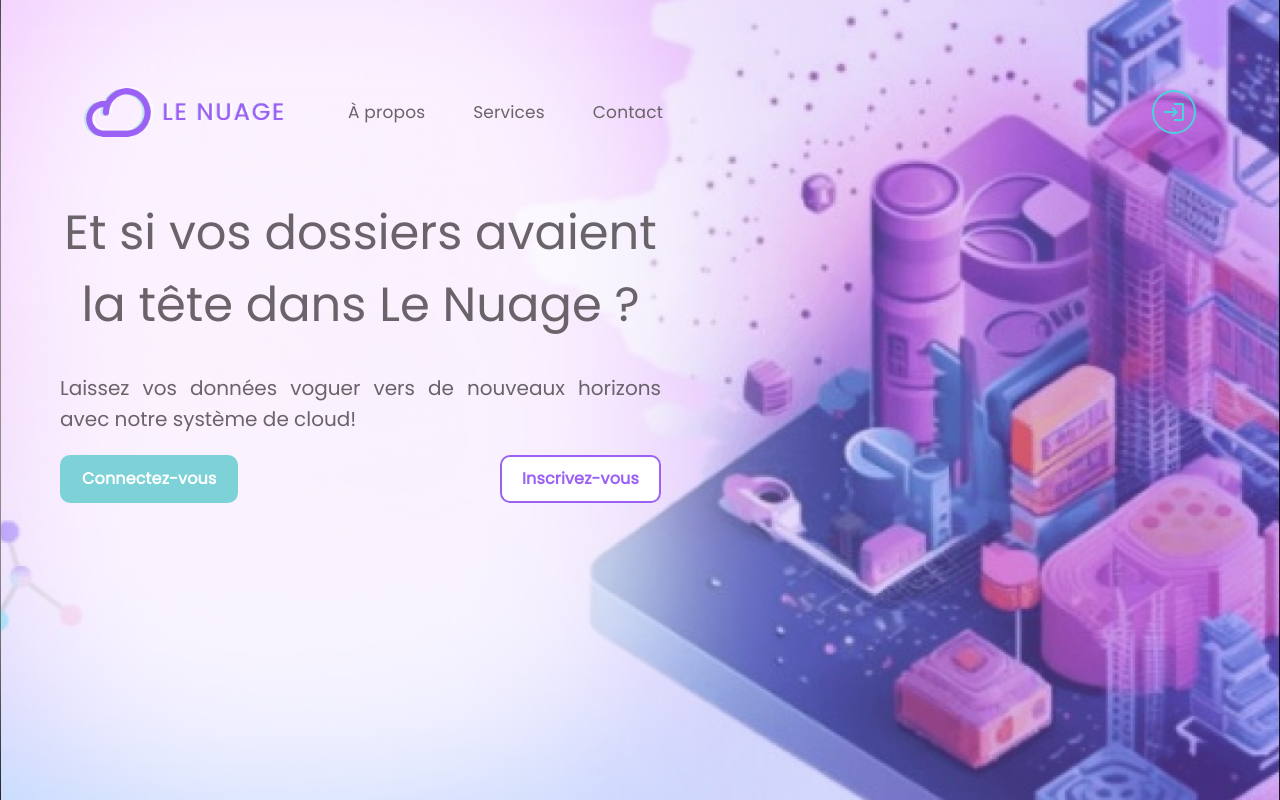
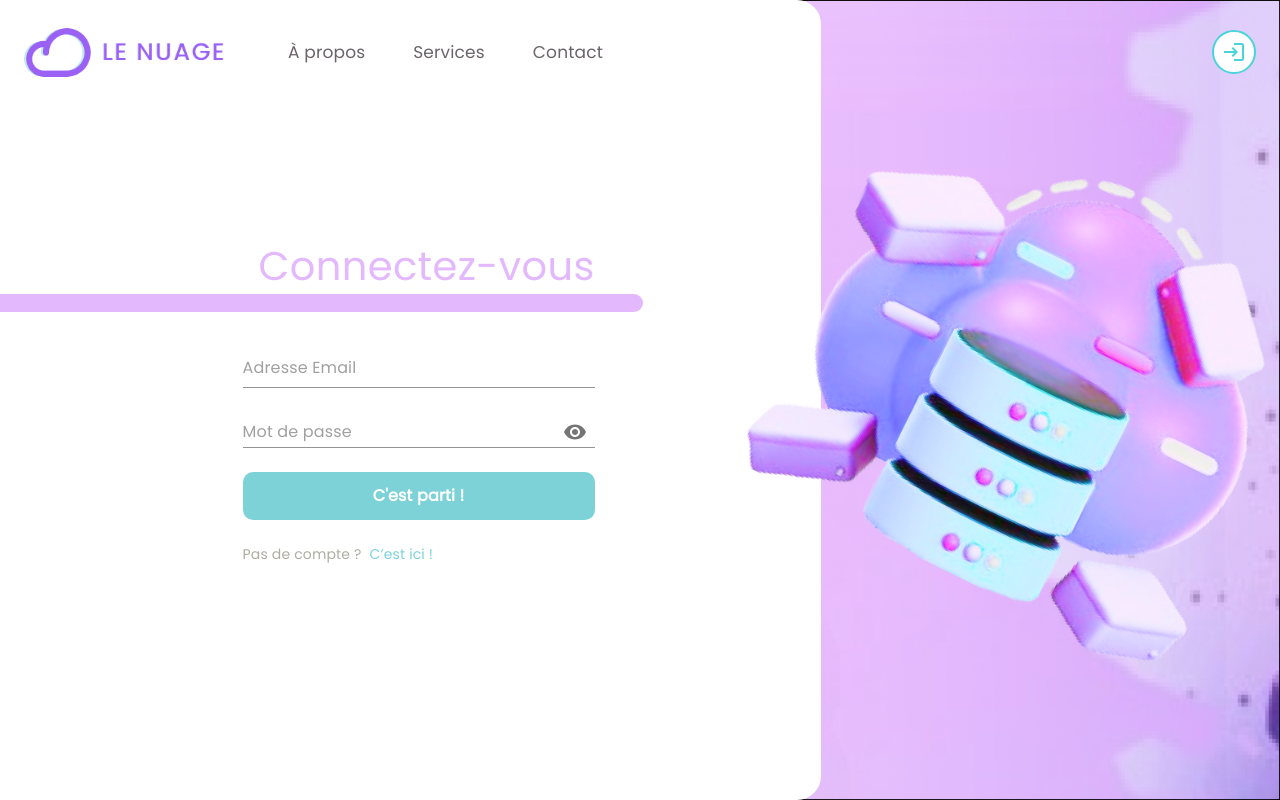
Before and after one commit to Jess2410/MyCloud-front, a React (Vite) app: page /login in a window 1280 px wide. Built offline with nearby package versions, Linux system fonts and the light colour scheme.

Commit message:
feat: Login, Register and Password Forget Pages added

```diff
--- a/src/App.css
+++ b/src/App.css
@@ -5,46 +5,3 @@ body,
 * {
   font-family: "Poppins", sans-serif;
 }
-#root {
-  /* max-width: 1280px; */
-  margin: 0 auto;
-  /* padding: 2rem; */
-  text-align: center;
-  font-family: "Poppins", sans-serif;
-}
-
-.logo {
-  height: 6em;
-  padding: 1.5em;
-  will-change: filter;
-  transition: filter 300ms;
-}
-.logo:hover {
-  filter: drop-shadow(0 0 2em #646cffaa);
-}
-.logo.react:hover {
-  filter: drop-shadow(0 0 2em #61dafbaa);
-}
-
-@keyframes logo-spin {
-  from {
-    transform: rotate(0deg);
-  }
-  to {
-    transform: rotate(360deg);
-  }
-}
-
-@media (prefers-reduced-motion: no-preference) {
-  a:nth-of-type(2) .logo {
-    animation: logo-spin infinite 20s linear;
-  }
-}
-
-.card {
-  padding: 2em;
-}
-
-.read-the-docs {
-  color: #888;
-}
--- a/src/components/Form/GenericForm.tsx
+++ b/src/components/Form/GenericForm.tsx
@@ -1,6 +1,6 @@
 import Box from "@mui/material/Box";
 import Input from "./Input";
-import Button from "../button/Button";
+import Button from "../Button/Button";
 import { Link, Typography } from "@mui/material";
 import { FC } from "react";
 
@@ -16,6 +16,7 @@ type GenericFormProps = {
   spanText: string;
   linkText: string;
 };
+
 const GenericForm: FC<GenericFormProps> = ({
   title,
   inputs,
@@ -29,7 +30,8 @@ const GenericForm: FC<GenericFormProps> = ({
       sx={{
         "& > :not(style)": {
           m: 1,
-          width: "400px",
+          width: "100%",
+          maxWidth: "400px",
           display: "flex",
           flexDirection: "column",
           fontFamily: "Poppins",
@@ -42,11 +44,12 @@ const GenericForm: FC<GenericFormProps> = ({
       <Typography
         component="h2"
         sx={{
-          fontSize: "40px",
+          fontSize: ["32px", "40px"],
           fontFamily: "Poppins",
           textAlign: "right",
           color: "#E4B8FD",
           position: "relative",
+          marginBottom: "1rem",
         }}
       >
         {title}
@@ -67,7 +70,7 @@ const GenericForm: FC<GenericFormProps> = ({
       {inputs.map((input, index) => (
         <Input key={index} label={input.label} password={input.password} />
       ))}
-      <Box sx={{ padding: "24px 0" }}>
+      <Box sx={{ padding: "1rem 0" }}>
         <Button
           label={buttonText}
           variant="contained"
--- a/src/components/NavBar/Navbar.tsx
+++ b/src/components/NavBar/Navbar.tsx
@@ -45,7 +45,7 @@ const Navbar: React.FC = () => {
 
   return (
     <AppBar
-      position="static"
+      position="absolute"
       sx={{
         backgroundColor: "transparent",
         padding: "0",
@@ -194,9 +194,10 @@ const Navbar: React.FC = () => {
             sx={{
               flexGrow: 0,
               border: "2px solid #49d4db ",
+              background: "#fff",
               borderRadius: "50%",
               "&:hover": {
-                background: "RGBA(228,184,253,0.2)",
+                background: "RGBA(256,256,256,0.8)",
               },
             }}
           >
--- a/src/views/app/UiComponents/UiComponents.tsx
+++ b/src/views/app/UiComponents/UiComponents.tsx
@@ -1,4 +1,4 @@
-import Button from "../../../components/button/Button";
+import Button from "../../../components/Button/Button";
 import addFile from "../../../assets/icons/add-file-icon.png";
 import addFolder from "../../../assets/icons/add-folder-icon.png";
 import trash from "../../../assets/icons/trash-icon.png";
--- a/src/views/app/home/HomeView.tsx
+++ b/src/views/app/home/HomeView.tsx
@@ -1,52 +1,65 @@
 import Navbar from "../../../components/NavBar/Navbar";
-import Button from "../../../components/button/Button";
+import Button from "../../../components/Button/Button";
 import background from "../../../assets/images/Homebackground-home.png";
 import { Link } from "react-router-dom";
 
 export default function HomeView() {
   return (
-  <div style={{
+    <div
+      style={{
         height: "100vh",
         margin: "-8px",
         backgroundImage: `url(${background})`,
         backgroundSize: "cover",
         backgroundPosition: "center",
         backgroundRepeat: "no-repeat",
-  }}>
-    <div style={{
-      padding: "60px"
-    }}>
+      }}
+    >
+      <div
+        style={{
+          padding: "60px",
+        }}
+      >
         <Navbar />
-    <div style={{
+        <div
+          style={{
             width: "601px",
             height: "469px",
             padding: "70px, 0px, 40px, 0px",
-      gap: "40px"
-      }}>
-      <h1 style={{
+            gap: "40px",
+          }}
+        >
+          <h1
+            style={{
               fontFamily: "Poppins",
               fontWeight: 500,
               fontSize: "48px",
               lineHeight: "72px",
-        color: "#6A6369"
-      }}>
+              color: "#6A6369",
+            }}
+          >
             Et si vos dossiers avaient la tête dans Le Nuage ?
           </h1>
-      <p style={{
+          <p
+            style={{
               fontSize: "20px",
               fontFamily: "Poppins",
               fontWeight: 400,
-        lineHeight:"31px",
+              lineHeight: "31px",
               textAlign: "justify",
-        color: "#6A6369"
-      }}>
-        Laissez vos données voguer vers de nouveaux horizons avec notre système de cloud!
+              color: "#6A6369",
+            }}
+          >
+            Laissez vos données voguer vers de nouveaux horizons avec notre
+            système de cloud!
           </p>
 
-      <div style={{
+          <div
+            style={{
               display: "flex",
-        justifyContent: "space-between"
-      }}>
+              justifyContent: "space-between",
+            }}
+          >
             <Link to="/login">
               <Button label={"Connectez-vous"} variant="contained" />
             </Link>
@@ -56,5 +69,6 @@ export default function HomeView() {
           </div>
         </div>
       </div>
-  </div>);
+    </div>
+  );
 }
--- /dev/null
+++ b/src/views/app/login/LoginView.tsx
@@ -0,0 +1,82 @@
+import CssBaseline from "@mui/material/CssBaseline";
+import Paper from "@mui/material/Paper";
+import Box from "@mui/material/Box";
+import Grid from "@mui/material/Grid";
+import background from "../../../assets/images/background-form.png";
+import cloudImage from "../../../assets/images/cloud-data.png";
+import FormLoginGeneric from "../../../components/Form/FormLoginGeneric";
+import Navbar from "../../../components/NavBar/Navbar";
+
+export default function LoginView() {
+  // const handleSubmit = (event: React.FormEvent<HTMLFormElement>) => {
+  //   event.preventDefault();
+  //   const data = new FormData(event.currentTarget);
+  //   console.log({
+  //     email: data.get("email"),
+  //     password: data.get("password"),
+  //   });
+  // };
+
+  return (
+    <>
+      <CssBaseline />
+      <Grid
+        container
+        component="main"
+        sx={{ height: "100vh", overflow: "hidden" }}
+      >
+        <Navbar />
+        <Grid
+          item
+          xs={12}
+          sm={8}
+          md={7}
+          component={Paper}
+          square
+          sx={{ position: "relative" }}
+        >
+          <Box
+            style={{
+              position: "absolute",
+              background: "transparente",
+              zIndex: 100,
+              right: -700,
+              height: "100%",
+            }}
+          >
+            <img src={cloudImage} style={{ height: "100%" }} alt="cloud" />
+          </Box>
+          <Box
+            id="box"
+            sx={{
+              height: "100%",
+              display: "flex",
+              flexDirection: "column",
+              justifyContent: "center",
+              alignItems: "center",
+              background: "#fff",
+              borderRadius: "0 24px 24px 0",
+              position: "absolute",
+              width: "110%",
+              zIndex: 10,
+            }}
+          >
+            <FormLoginGeneric />
+          </Box>
+        </Grid>
+        <Grid
+          item
+          xs={0}
+          sm={4}
+          md={5}
+          sx={{
+            backgroundImage: `url(${background})`,
+            backgroundRepeat: "no-repeat",
+            backgroundSize: "cover",
+            backgroundPosition: "right",
+          }}
+        />
+      </Grid>
+    </>
+  );
+}
--- /dev/null
+++ b/src/views/app/register/RegisterView.tsx
@@ -0,0 +1,82 @@
+import CssBaseline from "@mui/material/CssBaseline";
+import Paper from "@mui/material/Paper";
+import Box from "@mui/material/Box";
+import Grid from "@mui/material/Grid";
+import background from "../../../assets/images/background-form.png";
+import cloudImage from "../../../assets/images/cloud-search.png";
+import Navbar from "../../../components/NavBar/Navbar";
+import FormSigninGeneric from "../../../components/Form/FormSigninGeneric";
+
+export default function RegisterView() {
+  // const handleSubmit = (event: React.FormEvent<HTMLFormElement>) => {
+  //   event.preventDefault();
+  //   const data = new FormData(event.currentTarget);
+  //   console.log({
+  //     email: data.get("email"),
+  //     password: data.get("password"),
+  //   });
+  // };
+
+  return (
+    <>
+      <CssBaseline />
+      <Grid
+        container
+        component="main"
+        sx={{ height: "100vh", overflow: "hidden" }}
+      >
+        <Navbar />
+        <Grid
+          item
+          xs={12}
+          sm={8}
+          md={7}
+          component={Paper}
+          square
+          sx={{ position: "relative" }}
+        >
+          <Box
+            style={{
+              position: "absolute",
+              background: "transparente",
+              zIndex: 100,
+              right: -700,
+              height: "100%",
+            }}
+          >
+            <img src={cloudImage} style={{ height: "100%" }} alt="cloud" />
+          </Box>
+          <Box
+            id="box"
+            sx={{
+              height: "100%",
+              display: "flex",
+              flexDirection: "column",
+              justifyContent: "center",
+              alignItems: "center",
+              background: "#fff",
+              borderRadius: "0 24px 24px 0",
+              position: "absolute",
+              width: "110%",
+              zIndex: 10,
+            }}
+          >
+            <FormSigninGeneric />
+          </Box>
+        </Grid>
+        <Grid
+          item
+          xs={0}
+          sm={4}
+          md={5}
+          sx={{
+            backgroundImage: `url(${background})`,
+            backgroundRepeat: "no-repeat",
+            backgroundSize: "cover",
+            backgroundPosition: "right",
+          }}
+        />
+      </Grid>
+    </>
+  );
+}
--- a/src/views/auth/login/LoginView.tsx
+++ /dev/null
@@ -1,3 +0,0 @@
-export default function LoginView() {
-  return <div></div>;
-}
--- a/src/views/auth/register/RegisterView.tsx
+++ /dev/null
@@ -1,3 +0,0 @@
-export default function RegisterView() {
-  return <div></div>;
-}
```
Also changed, not shown: src/App.tsx (+12 -8 lines), src/components/layout/Layout.tsx (added, +25 -0 lines), src/views/app/forgetPassword/forgetPassword.tsx (added, +86 -0 lines), src/assets/images/key.png (added). Lines whose indentation alone changed are shown as unchanged.
